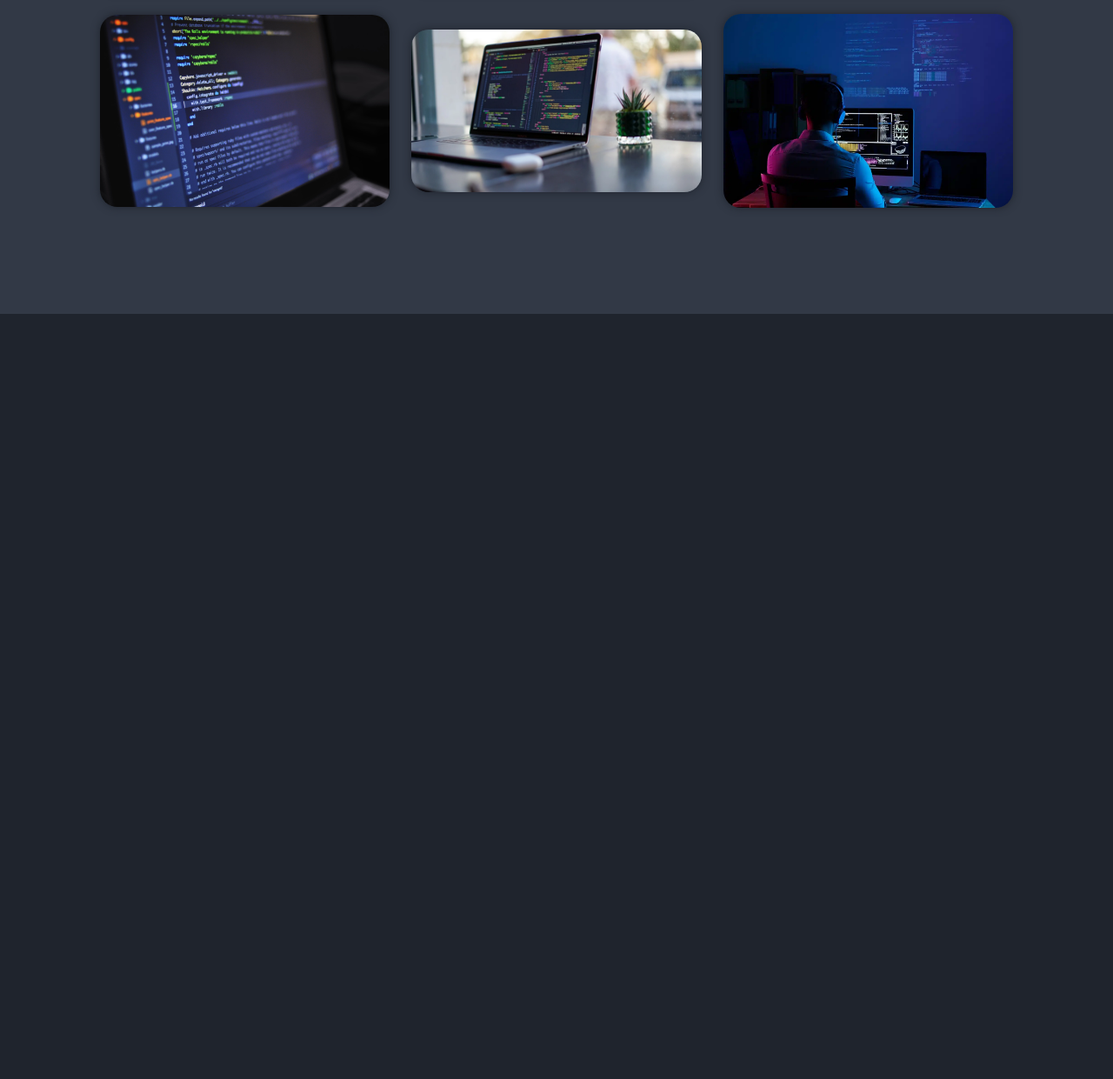
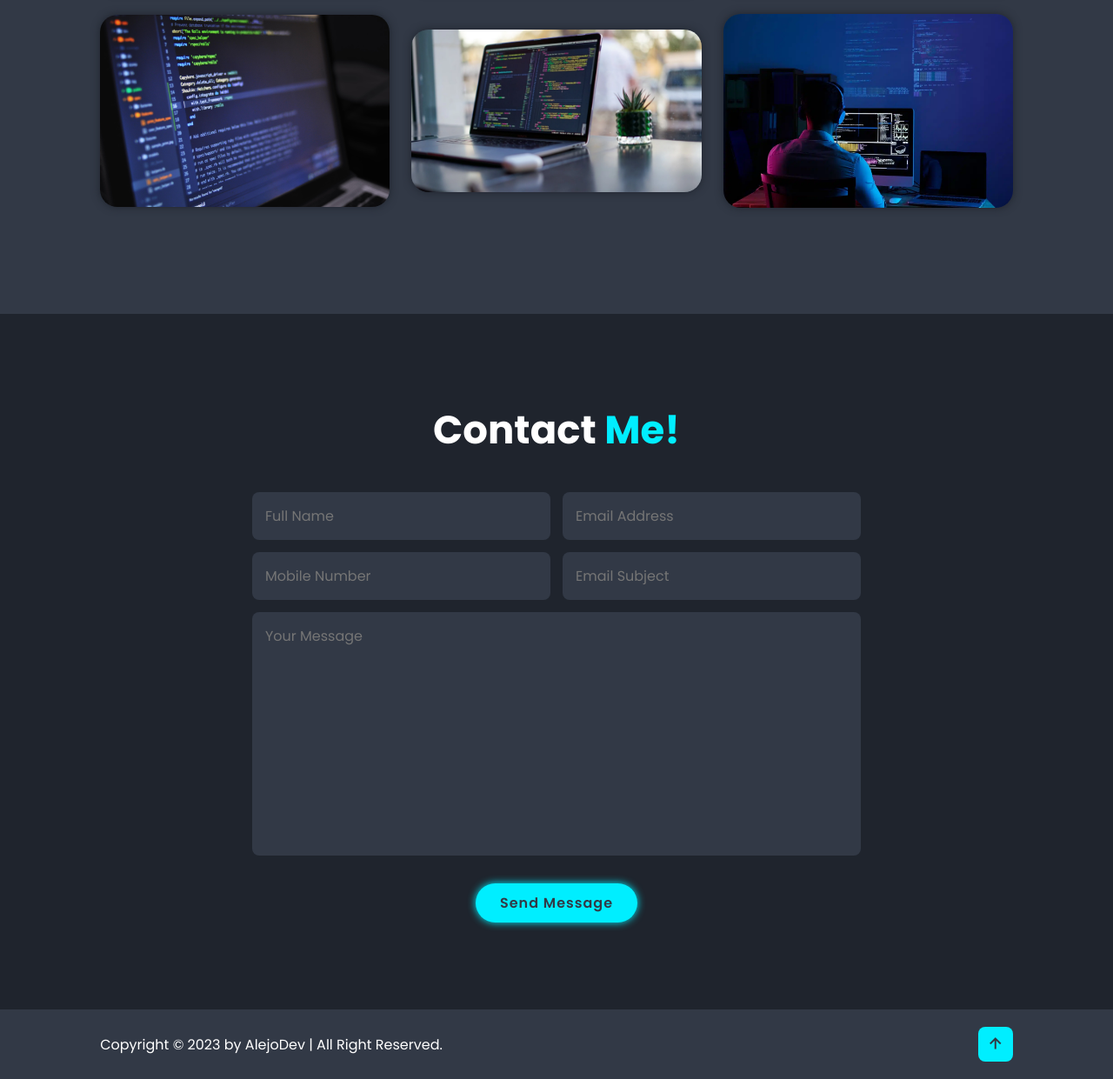
Before and after one commit to D1ALP3MU/PortfolioP, a plain HTML site: page index.html in a window 1280 px wide. Shown: the part 2839-4080 px from the top of the page at 87% size. Before the commit the page ends 3200 px from the top, so only its background shows below. Drawn offline with nearby package versions, Linux system fonts and the light colour scheme.

Commit message:
Se agrega la sesion de contacto con sus respectivos estilos, se agregan los primeros pasos de funcionalidad en el archivo app.js

```diff
--- a/assets/css/styles.css
+++ b/assets/css/styles.css
@@ -11,9 +11,9 @@
     font-family: 'Poppins', sans-serif;
 }
 
-html {
+/* html {
     scroll-behavior: smooth;
-}
+} */
 
 :root {
     --bg-color: #1f242d;
@@ -25,6 +25,7 @@ html {
 html {
     font-size: 62.5%;
     overflow-x: hidden;
+    scroll-behavior: smooth;
 }
 
 body {
@@ -48,6 +49,10 @@ section {
     justify-content: space-between;
     align-items: center;
     z-index: 100;
+}
+
+.header.sticky {
+    border-bottom: .1rem solid rgba(0, 0, 0, .2);
 }
 
 .logo {
@@ -370,3 +375,88 @@ span {
     font-size: 2rem;
     color: var(--second-bg-color);
 }
+
+.contact h2 {
+    margin-bottom: 3rem;
+}
+
+.contact form {
+    max-width: 70rem;
+    margin: 1rem auto;
+    text-align: center;
+    margin-bottom: 3rem;
+}
+
+.contact form .input-box {
+    display: flex;
+    justify-content: space-between;
+    flex-wrap: wrap;
+}
+
+.contact form .input-box input,
+.contact form textarea {
+    width: 100%;
+    padding: 1.5rem;
+    font-size: 1.6rem;
+    color: var(--text-color);
+    background: var(--second-bg-color);
+    border-radius: .8rem;
+    -webkit-border-radius: .8rem;
+    -moz-border-radius: .8rem;
+    -ms-border-radius: .8rem;
+    -o-border-radius: .8rem;
+    margin: .7rem 0;
+}
+
+.contact form .input-box input {
+    width: 49%;
+}
+
+.contact form textarea {
+    resize: none;
+}
+
+.contact form .btn {
+    margin-top: 2rem;
+    cursor: pointer;
+}
+
+.footer {
+    display: flex;
+    justify-content: space-between;
+    align-items: center;
+    flex-wrap: wrap;
+    padding: 2rem 9%;
+    background: var(--second-bg-color);
+}
+
+.footer-text p {
+    font-size: 1.6rem;
+}
+
+.footer-iconTop a {
+    display: inline-flex;
+    justify-content: center;
+    align-items: center;
+    padding: .8rem;
+    background: var(--main-color);
+    border-radius: .8rem;
+    -webkit-border-radius: .8rem;
+    -moz-border-radius: .8rem;
+    -ms-border-radius: .8rem;
+    -o-border-radius: .8rem;
+    transition: .5s ease;
+    -webkit-transition: .5s ease;
+    -moz-transition: .5s ease;
+    -ms-transition: .5s ease;
+    -o-transition: .5s ease;
+}
+
+.footer-iconTop a:hover {
+    box-shadow: 0 0 1rem var(--main-color);
+}
+
+.footer-iconTop a i {
+    font-size: 2.4rem;
+    color: var(--second-bg-color);
+}
--- a/assets/js/app.js
+++ b/assets/js/app.js
@@ -0,0 +1,24 @@
+// --------Scroll sections active link-----
+let sections = document.querySelectorAll('section');
+let navLinks = document.querySelectorAll('header nav a');
+
+window.onscroll = () => {
+    sections.forEach( sec => {
+        let top = window.scrollY;
+        let offset = sec.offsetTop - 150;
+        let height = sec.offsetHeight;
+        let id = sec.getAttribute('id');
+
+        if (top >= offset && top < offset + height) {
+            navLinks.forEach(links => {
+                links.classList.remove('active');
+                document.querySelector('header nav a[href*=' + id + ']').classList.add('active');
+            });
+        };
+    });
+
+    // -------- Sticky navbar -----
+    let header = document.querySelector('header');
+
+    header.classList.toggle('sticky', window.scrollY > 100);
+};
--- a/index.html
+++ b/index.html
@@ -68,7 +68,7 @@
 
     <!-- Services section design -->
     <section class="services" id="services">
-        <h2 class="heading">Our <span>Servives</span></h2>
+        <h2 class="heading">Our <span>Services</span></h2>
 
         <div class="services-container">
             <div class="services-box">
@@ -150,6 +150,35 @@
         </div>
     </section>
 
+    <!-- contact section design -->
+    <section class="contact" id="contact">
+        <h2 class="heading">Contact <span>Me!</span></h2>
+
+        <form action="#">
+            <div class="input-box">
+                <input type="text" placeholder="Full Name">
+                <input type="email" placeholder="Email Address">
+            </div>
+            <div class="input-box">
+                <input type="number" placeholder="Mobile Number">
+                <input type="text" placeholder="Email Subject">
+            </div>
+            <textarea name="" id="" cols="30" rows="10" placeholder="Your Message"></textarea>
+            <input type="submit" value="Send Message" class="btn">
+        </form>
+    </section>
+
+    <!-- footer design -->
+    <footer class="footer">
+        <div class="footer-text">
+            <p>Copyright &copy; 2023 by AlejoDev | All Right Reserved.</p>
+        </div>
+
+        <div class="footer-iconTop">
+            <a href="#home"><i class='bx bx-up-arrow-alt'></i></a>
+        </div>
+    </footer>
+
     <!-- custom js -->
     <script src="./assets/js/app.js"></script>
 </body>
```
